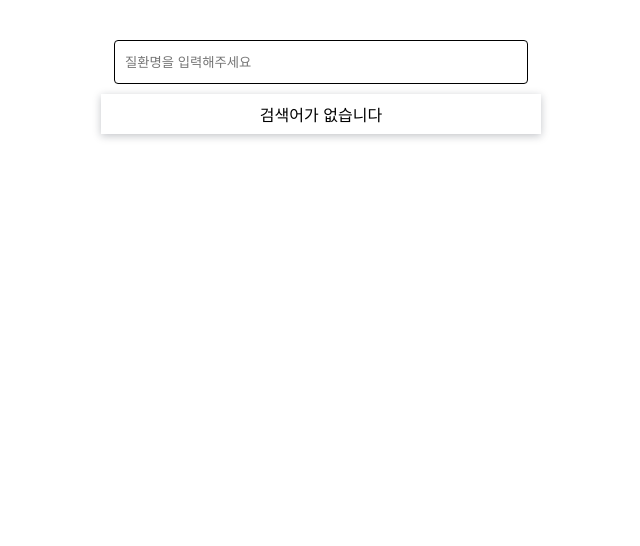
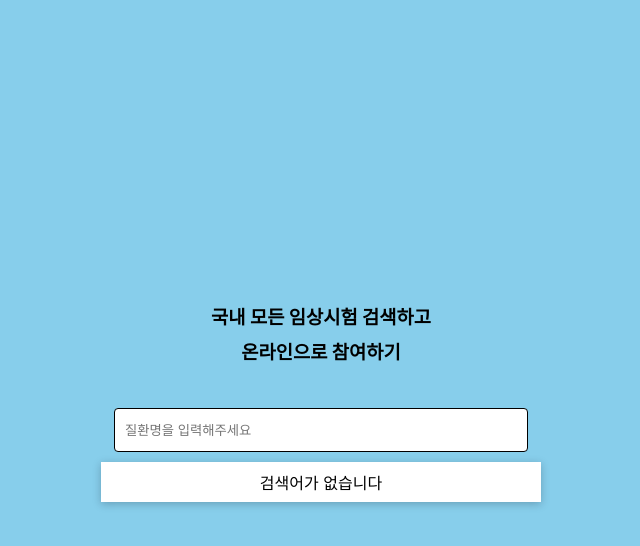
Before and after one commit to eastsunyong/pre-onboarding-11th-4week, a React (Create React App) app: page / in a window 1280 px wide. Shown: the top 546 px of the page, without its empty margins (319-959 px from the left). Built offline with nearby package versions, Linux system fonts and the light colour scheme.

Commit message:
Feat : App 스타일 추가

```diff
--- a/src/App.tsx
+++ b/src/App.tsx
@@ -1,8 +1,24 @@
 import React from 'react';
+import styled from 'styled-components';
 import SearchPage from './page/SearchPage';
+import Header from './components/Header';
 
 const App = () => {
-  return <SearchPage />;
+  return (
+    <Screen>
+      <Header />
+      <SearchPage />
+    </Screen>
+  );
 };
 
+const Screen = styled.div`
+  display: flex;
+  align-items: center;
+  justify-content: center;
+  flex-direction: column;
+  min-height: 100vh;
+  background-color: skyblue;
+`;
+
 export default App;
```
